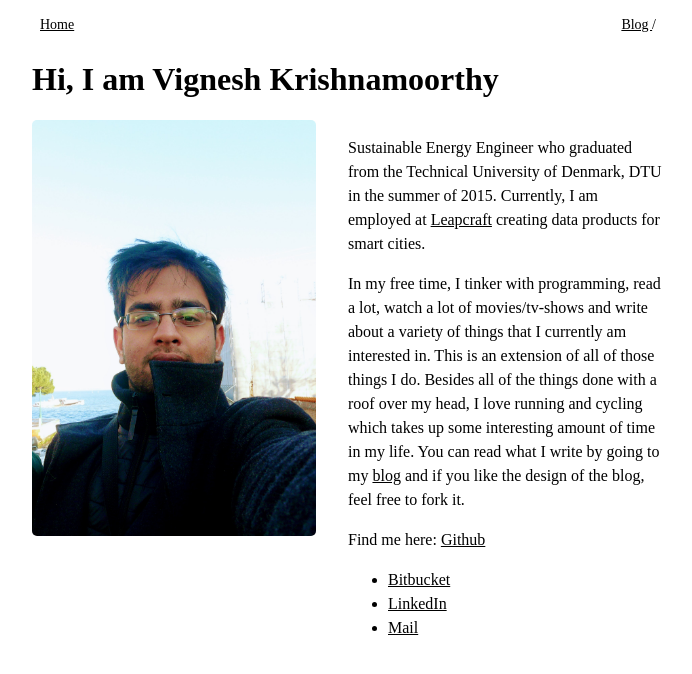
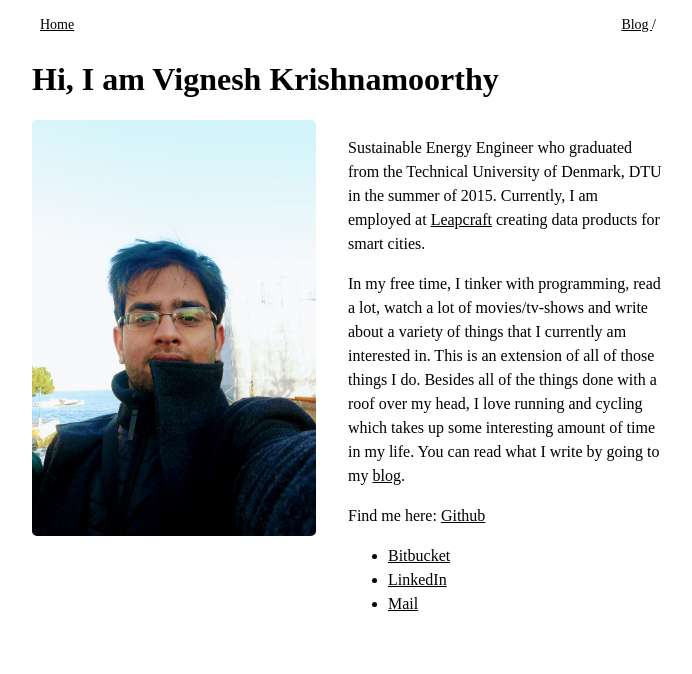
Before and after one commit to vignkri/vignkri.github.io, a Jekyll site: the page built from index.md, in a window 1280 px wide. Shown: the top 674 px of the page, without its empty margins (292-984 px from the left). Built offline with Jekyll 4.4.1, drawn with Linux system fonts in a browser that asks for light colours; comment, search, counter and statistics services are not loaded.

Commit message:
Update front page.

```diff
--- a/index.md
+++ b/index.md
@@ -7,7 +7,7 @@ hero: /assets/images/vignesh.jpeg
 
 Sustainable Energy Engineer who graduated from the Technical University of Denmark, DTU in the summer of 2015. Currently, I am employed at <a href="http://leapcraft.dk">Leapcraft</a> creating data products for smart cities.
 
-In my free time, I tinker with programming, read a lot, watch a lot of movies/tv-shows and write about a variety of things that I currently am interested in. This is an extension of all of those things I do. Besides all of the things done with a roof over my head, I love running and cycling which takes up some interesting amount of time in my life. You can read what I write by going to my [blog]({{ site.url }}/blog/) and if you like the design of the blog, feel free to fork it.
+In my free time, I tinker with programming, read a lot, watch a lot of movies/tv-shows and write about a variety of things that I currently am interested in. This is an extension of all of those things I do. Besides all of the things done with a roof over my head, I love running and cycling which takes up some interesting amount of time in my life. You can read what I write by going to my [blog]({{ site.url }}/blog/).
 
 Find me here: [Github](http://github.com/vignkri)
 - [Bitbucket](http://bitbucket.com/vignkri)
```
